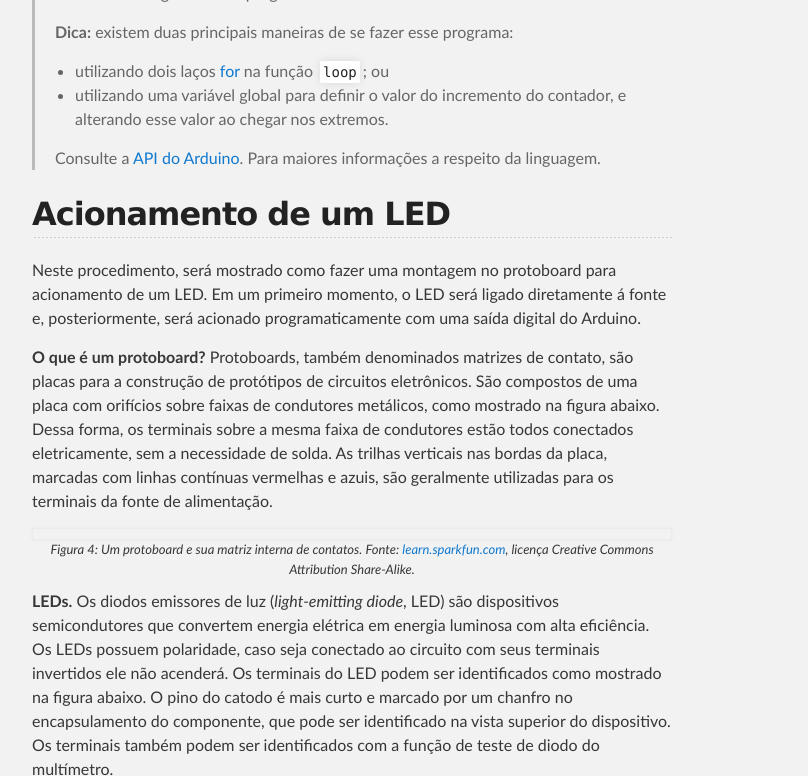
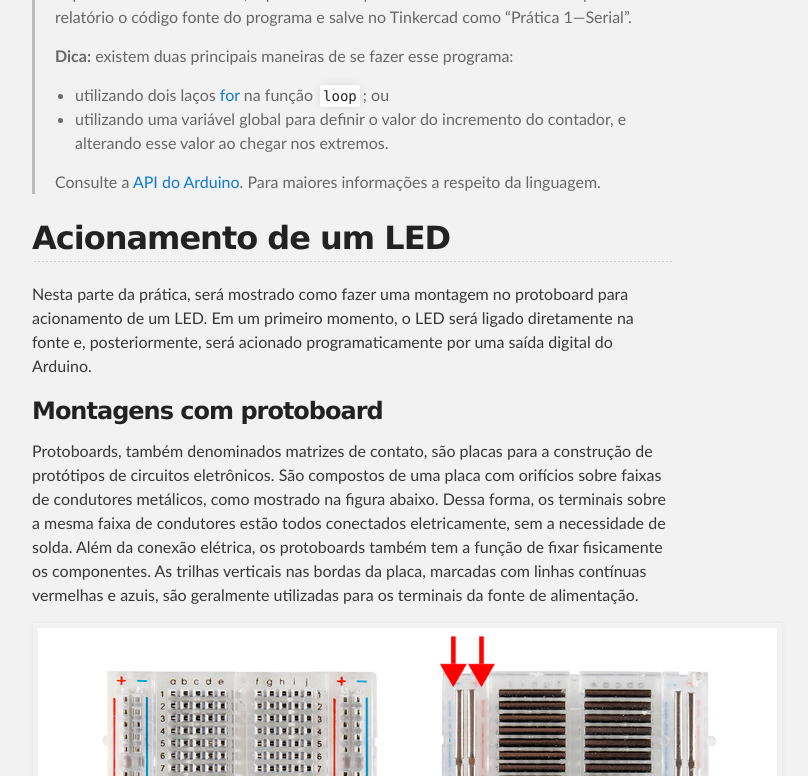
Before and after one commit to dimasad/ema248, a Jekyll site: the page built from pratica1.md, in a window 1280 px wide and 1400 px high, scrolled down 5081 px, cut to the strip 0-776 px from the top of the window. Shown: the whole strip, without its empty margins (288-1096 px from the left). Built offline with Jekyll 4.4.1, drawn with Linux system fonts in a browser that asks for light colours; some of the changed text lies outside the part shown.

Commit message:
Incluindo foto protoboard.

```diff
--- a/pratica1.md
+++ b/pratica1.md
@@ -200,18 +200,22 @@ void loop() {
 Acionamento de um LED
 ---------------------
 
-Neste procedimento, será mostrado como fazer uma montagem no protoboard
+Nesta parte da prática, será mostrado como fazer uma montagem no protoboard
 para acionamento de um LED.
-Em um primeiro momento, o LED será ligado diretamente á fonte e, posteriormente,
-será acionado programaticamente com uma saída digital do Arduino.
+Em um primeiro momento, o LED será ligado diretamente na fonte e,
+posteriormente, será acionado programaticamente por uma saída digital do
+Arduino.
 
-**O que é um protoboard?**
+### Montagens com protoboard
+
 Protoboards, também denominados matrizes de contato, são placas para a
 construção de protótipos de circuitos eletrônicos.
 São compostos de uma placa com orifícios sobre faixas de condutores metálicos,
 como mostrado na figura abaixo.
 Dessa forma, os terminais sobre a mesma faixa de condutores estão todos
 conectados eletricamente, sem a necessidade de solda.
+Além da conexão elétrica, os protoboards também tem a função de fixar
+fisicamente os componentes.
 As trilhas verticais nas bordas da placa, marcadas com linhas contínuas
 vermelhas e azuis, são geralmente utilizadas para os terminais da fonte de
 alimentação.
@@ -223,6 +227,16 @@ alimentação.
             Fonte: [learn.sparkfun.com], licença Creative
             Commons Attribution Share-Alike."
 %}
+
+No Tinkercad, não é necessário utilizar protoboards para realizar a simulação,
+mas eu gostaria
+
+++++++++++++++++++++++++++++++++++++++++++++++++++++++++
+++++++++++++++++++++++++++++++++++++++++++++++++++++++++
+++++++++++++++++++++++++++++++++++++++++++++++++++++++++
+++++++++++++++++++++++++++++++++++++++++++++++++++++++++
+++++++++++++++++++++++++++++++++++++++++++++++++++++++++
+
 
 **LEDs.**
 Os diodos emissores de luz (_light-emitting diode_, LED) são dispositivos
```
Also changed, not shown: other parts of pratica1.md (+1 -1 lines), assets/images/protoboard.jpg (added).
